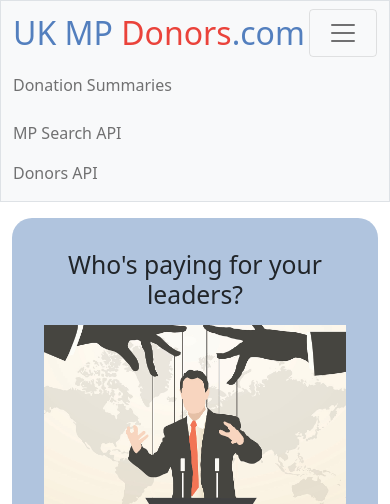
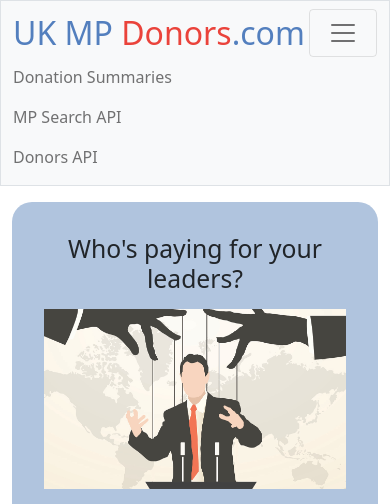
Before and after one commit to flowerco/heroku-test, a Flask app: page / in a window 390 px wide, after a click that opens the changed part. Shown: the top 504 px of the page. Run offline with Flask 2, Linux system fonts and the light colour scheme; some libraries are stand-ins or nearby versions.

Commit message:
Updated: responsive formatting of dropdown menu for mobile

```diff
--- a/app/static/styles.css
+++ b/app/static/styles.css
@@ -58,6 +58,10 @@ nav .navbar-heading .green
     color: #2e944b;
 }
 
+nav .navbar-nav {
+    margin-top: 0.5rem;
+}
+
 .col2 {
     border-radius: 20px;
 }
@@ -110,6 +114,9 @@ th {
         width:100%;
         margin-right: 0;
     }
+    nav .navbar-nav {
+        margin-top: 0;
+    }
 }
 
 @media only screen and (max-width: 576px) {
--- a/app/templates/layout.html
+++ b/app/templates/layout.html
@@ -42,10 +42,10 @@
                     </button>
                 </div>
                 <div class="collapse navbar-collapse justify-content-between" id="navbar">
-                    <ul class="navbar-nav me-auto mt-2">
+                    <ul class="navbar-nav me-auto">
                         <li class="nav-item"><a class="nav-link" href="/summary">Donation Summaries</a></li>
                     </ul>
-                    <ul class="navbar-nav ms-auto mt-2">
+                    <ul class="navbar-nav ms-auto">
                         <li class="nav-item"><a class="nav-link" href="https://members-api.parliament.uk/index.html">MP Search API</a></li>
                         <li class="nav-item"><a class="nav-link" href="http://search.electoralcommission.org.uk">Donors API</a></li>
                     </ul>
```
